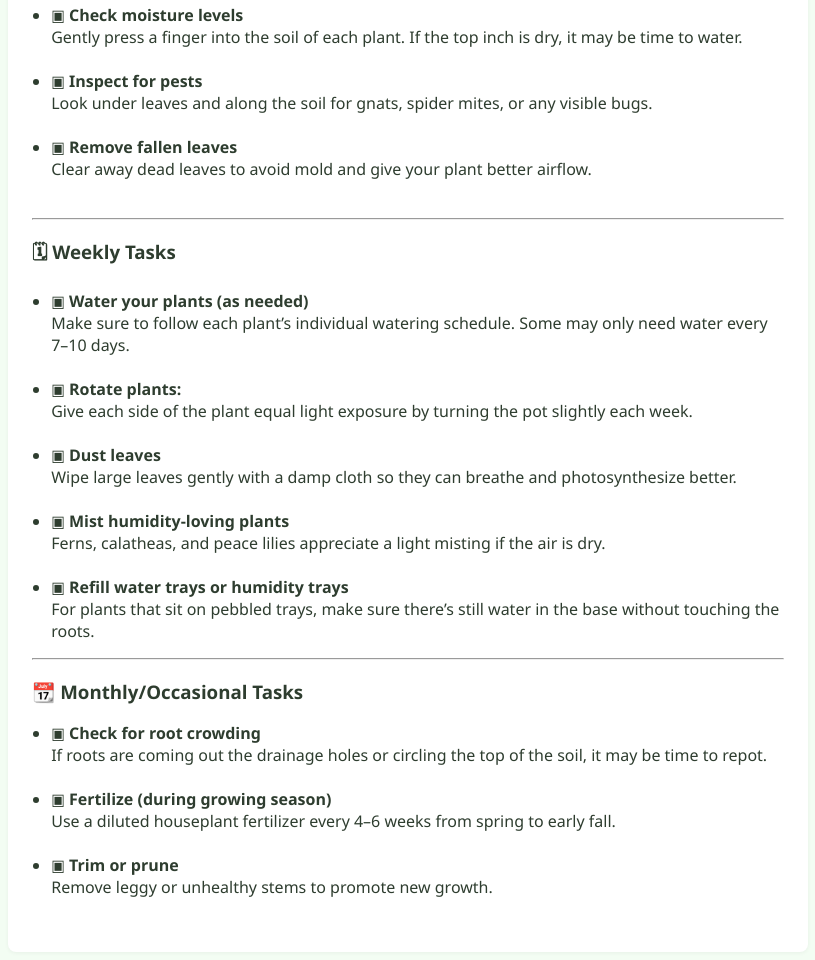
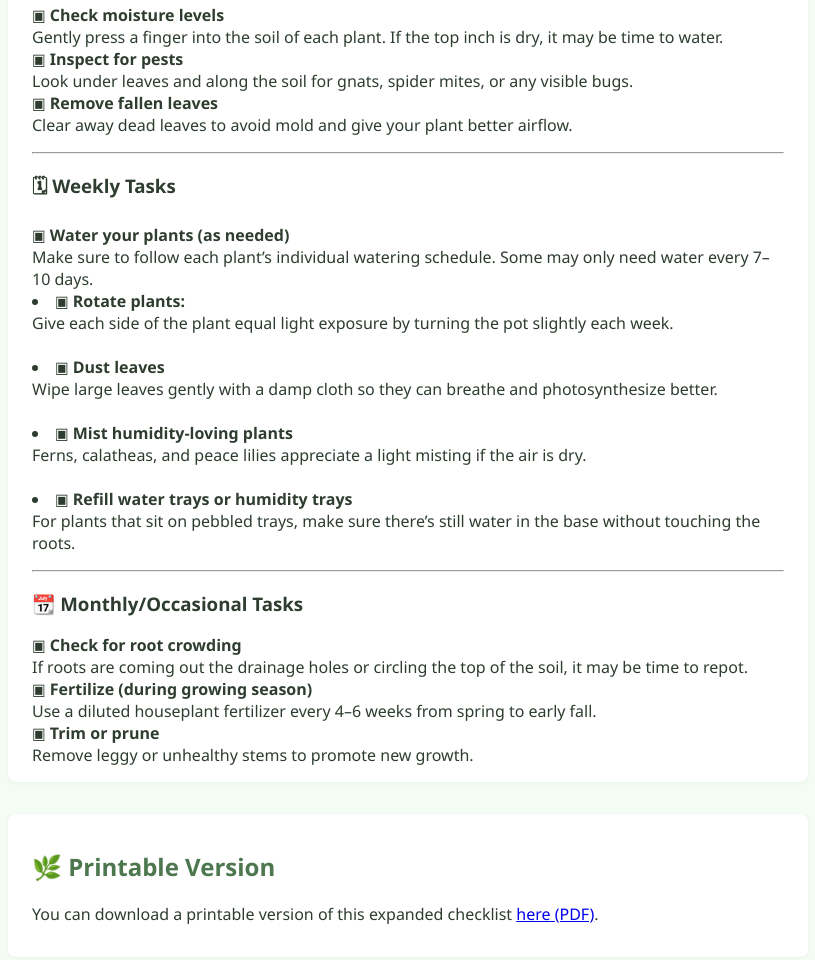
Before and after one commit to rahrahkel/plantproject, a plain HTML site: page checklist.html in a window 1280 px wide. Shown: the part 316-1276 px from the top of the page, without its empty margins (232-1047 px from the left). Drawn offline with Linux system fonts and the light colour scheme.

Commit message:
Update checklist.html

```diff
--- a/checklist.html
+++ b/checklist.html
@@ -24,49 +24,39 @@
     <section>
       <h2>Daily / Weekly Plant Care Checklist</h2>
       <h3>🌱 Daily Tasks</h3>
-      <ul>
-        <li>
-          <strong>▣ Check moisture levels</strong><br> Gently press a finger into the soil of each plant. If the top inch is dry, it may be time to water.
+
+          ▣ <strong> Check moisture levels</strong><br> Gently press a finger into the soil of each plant. If the top inch is dry, it may be time to water.
+        <br>
+          ▣ <strong> Inspect for pests</strong><br> Look under leaves and along the soil for gnats, spider mites, or any visible bugs.
+        <br>
+          ▣ <strong> Remove fallen leaves</strong><br> Clear away dead leaves to avoid mold and give your plant better airflow.
+        <br>
+
+  <p><hr></p>
+      <h3>🗓 Weekly Tasks</h3>
+
+          ▣ <strong> Water your plants (as needed)</strong><br> Make sure to follow each plant’s individual watering schedule. Some may only need water every 7–10 days.
         </li><br>
         <li>
-          <strong>▣ Inspect for pests</strong><br> Look under leaves and along the soil for gnats, spider mites, or any visible bugs.
+          ▣ <strong> Rotate plants:</strong><br> Give each side of the plant equal light exposure by turning the pot slightly each week.
         </li><br>
         <li>
-          <strong>▣ Remove fallen leaves</strong><br> Clear away dead leaves to avoid mold and give your plant better airflow.
-        </li><br>
-      </ul>
-  <p><hr></p>
-      <h3>🗓 Weekly Tasks</h3>
-      <ul>
-        <li>
-          <strong>▣ Water your plants (as needed)</strong><br> Make sure to follow each plant’s individual watering schedule. Some may only need water every 7–10 days.
+          ▣ <strong> Dust leaves</strong><br> Wipe large leaves gently with a damp cloth so they can breathe and photosynthesize better.
         </li><br>
         <li>
-          <strong>▣ Rotate plants:</strong><br> Give each side of the plant equal light exposure by turning the pot slightly each week.
+          ▣ <strong> Mist humidity-loving plants</strong><br> Ferns, calatheas, and peace lilies appreciate a light misting if the air is dry.
         </li><br>
         <li>
-          <strong>▣ Dust leaves</strong><br> Wipe large leaves gently with a damp cloth so they can breathe and photosynthesize better.
-        </li><br>
-        <li>
-          <strong>▣ Mist humidity-loving plants</strong><br> Ferns, calatheas, and peace lilies appreciate a light misting if the air is dry.
-        </li><br>
-        <li>
-          <strong>▣ Refill water trays or humidity trays</strong><br> For plants that sit on pebbled trays, make sure there’s still water in the base without touching the roots.
+          ▣ <strong> Refill water trays or humidity trays</strong><br> For plants that sit on pebbled trays, make sure there’s still water in the base without touching the roots.
         </li>
       </ul>
   <p><hr></p>
       <h3>📆 Monthly/Occasional Tasks</h3>
-      <ul>
-        <li>
-          <strong>▣ Check for root crowding</strong><br> If roots are coming out the drainage holes or circling the top of the soil, it may be time to repot.
-        </li><br>
-        <li>
-          <strong>▣ Fertilize (during growing season)</strong><br> Use a diluted houseplant fertilizer every 4–6 weeks from spring to early fall.
-        </li><br>
-        <li>
-          <strong>▣ Trim or prune</strong><br> Remove leggy or unhealthy stems to promote new growth.
-        </li><br>
-      </ul>
+          ▣ <strong> Check for root crowding</strong><br> If roots are coming out the drainage holes or circling the top of the soil, it may be time to repot.
+        <br>
+          ▣ <strong> Fertilize (during growing season)</strong><br> Use a diluted houseplant fertilizer every 4–6 weeks from spring to early fall.
+        <br>
+          ▣ <strong> Trim or prune</strong><br> Remove leggy or unhealthy stems to promote new growth.<br>
     </section>
 
     <section>
```
